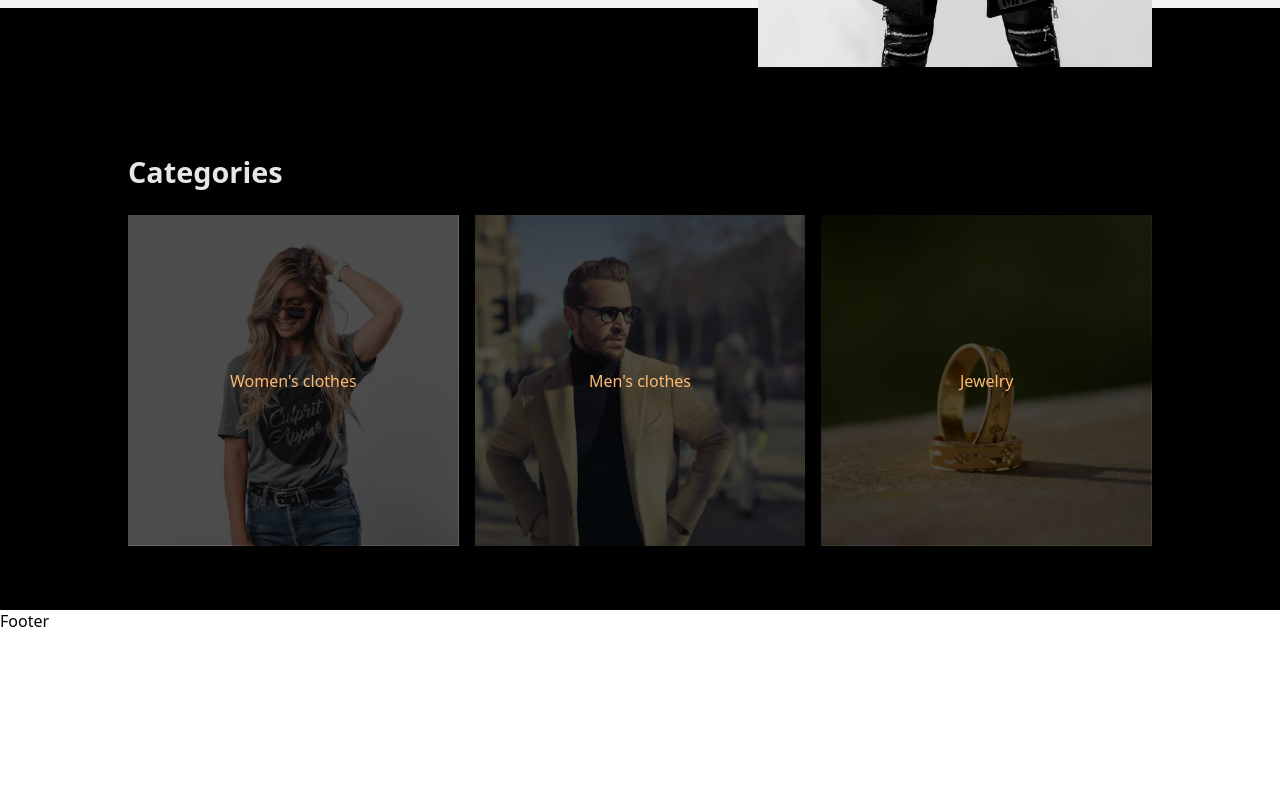
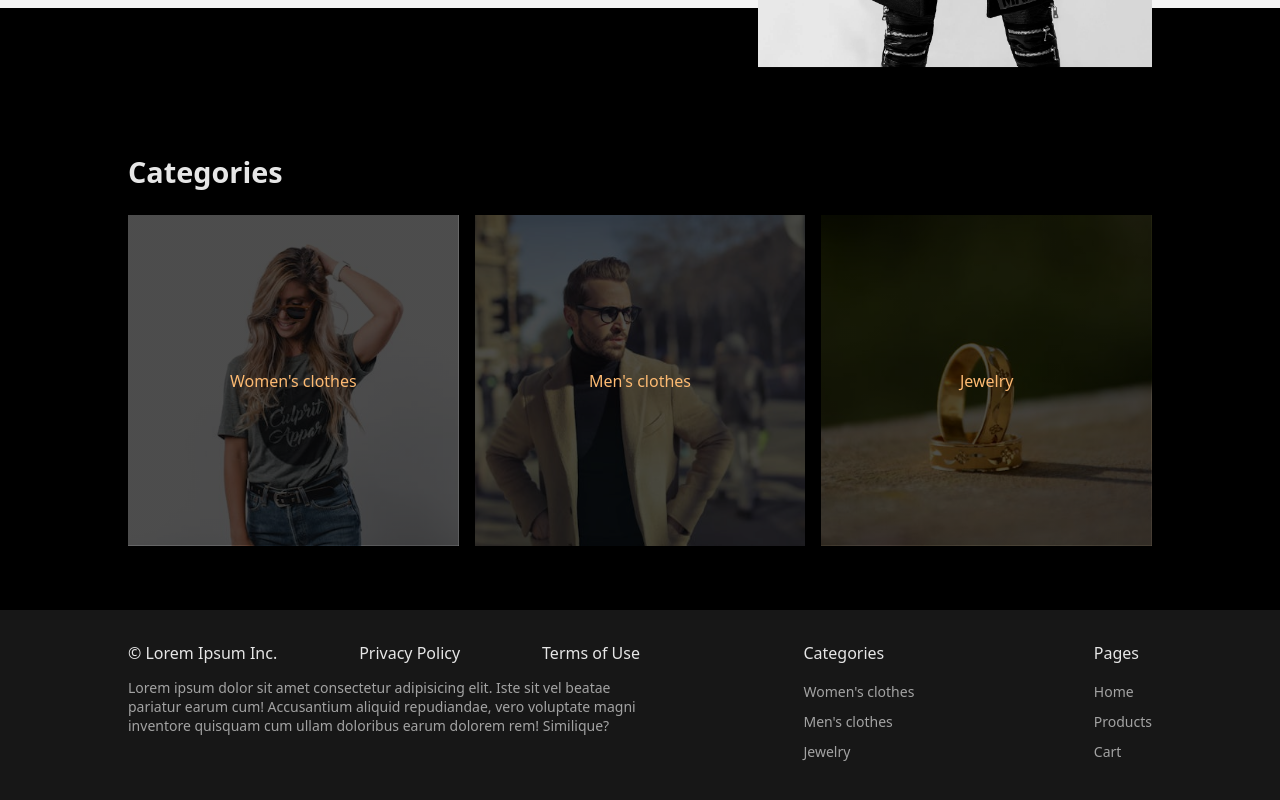
Before and after one commit to wsfer/shopping-cart, a React (Vite) app: page / in a window 1280 px wide. Shown: the part 1148-1948 px from the top of the page. Before the commit the page ends 1780 px from the top, so only its background shows below. Built offline with nearby package versions, Linux system fonts and the light colour scheme.

Commit message:
feat: create Footer component

```diff
--- a/src/components/Footer/Footer.jsx
+++ b/src/components/Footer/Footer.jsx
@@ -1,7 +1,85 @@
+import { Link } from 'react-router-dom';
+import Container from '../Container/Container';
 import styles from './Footer.module.scss';
 
 function Footer() {
-  return <footer>Footer</footer>;
+  return (
+    <footer className={styles.footer}>
+      <Container>
+        <div className={styles.contentWrapper}>
+          <div className={styles.contentItem}>
+            <div className={styles.topRow}>
+              <span className={styles.boldText}>© Lorem Ipsum Inc.</span>
+              <a href="#" className={styles.linkBold}>
+                Privacy Policy
+              </a>
+              <a href="#" className={styles.linkBold}>
+                Terms of Use
+              </a>
+            </div>
+            <p className={styles.paragraph}>
+              Lorem ipsum dolor sit amet consectetur adipisicing elit. Iste sit
+              vel beatae pariatur earum cum! Accusantium aliquid repudiandae,
+              vero voluptate magni inventore quisquam cum ullam doloribus earum
+              dolorem rem! Similique?
+            </p>
+          </div>
+          <div className={`${styles.contentItem} ${styles.navRow}`}>
+            <nav className={styles.firstNav} aria-labelledby="categories">
+              <h3
+                id="categories"
+                className={`${styles.title} ${styles.boldText}`}
+              >
+                Categories
+              </h3>
+              <ul className={styles.list}>
+                <li>
+                  <Link
+                    className={styles.linkLight}
+                    to="/products/women-clothes"
+                  >
+                    Women's clothes
+                  </Link>
+                </li>
+                <li>
+                  <Link className={styles.linkLight} to="/products/men-clothes">
+                    Men's clothes
+                  </Link>
+                </li>
+                <li>
+                  <Link className={styles.linkLight} to="/products/jewelry">
+                    Jewelry
+                  </Link>
+                </li>
+              </ul>
+            </nav>
+            <nav aria-labelledby="pages">
+              <h3 id="pages" className={`${styles.title} ${styles.boldText}`}>
+                Pages
+              </h3>
+              <ul className={styles.list}>
+                <li>
+                  <Link className={styles.linkLight} to="/">
+                    Home
+                  </Link>
+                </li>
+                <li>
+                  <Link className={styles.linkLight} to="/products">
+                    Products
+                  </Link>
+                </li>
+                <li>
+                  <Link className={styles.linkLight} to="/cart">
+                    Cart
+                  </Link>
+                </li>
+              </ul>
+            </nav>
+          </div>
+        </div>
+      </Container>
+    </footer>
+  );
 }
 
 export default Footer;
--- a/src/components/Footer/Footer.module.scss
+++ b/src/components/Footer/Footer.module.scss
@@ -0,0 +1,72 @@
+@use '../../styles/components';
+@use '../../styles/layout';
+
+.footer {
+  background-color: var(--neutral-900);
+  color: var(--neutral-200);
+  padding: 2rem 0;
+}
+
+// Layout
+.topRow,
+.navRow {
+  display: flex;
+  justify-content: space-between;
+  gap: 1rem;
+}
+
+@media (min-width: layout.$screen-sm) {
+  .contentWrapper {
+    display: flex;
+
+    > div {
+      width: 100%;
+    }
+  }
+
+  .topRow > * {
+    min-width: max-content;
+  }
+
+  .firstNav {
+    margin: 0 auto;
+  }
+}
+
+// Navigation styles
+.list {
+  list-style: none;
+  padding: 0;
+
+  > li + li {
+    margin-top: 0.5em;
+  }
+}
+
+// Text styles
+.title {
+  font-weight: normal;
+  margin-top: 0;
+}
+
+.boldText {
+  color: var(--neutral-200);
+  font-size: var(--text-normal);
+}
+
+.paragraph {
+  color: var(--neutral-400);
+  font-size: var(--text-sm);
+}
+
+.linkBold {
+  @include components.link;
+  color: var(--neutral-200);
+  font-size: var(--text-normal);
+}
+
+.linkLight {
+  @include components.link;
+  color: var(--neutral-400);
+  font-size: var(--text-sm);
+}
```
